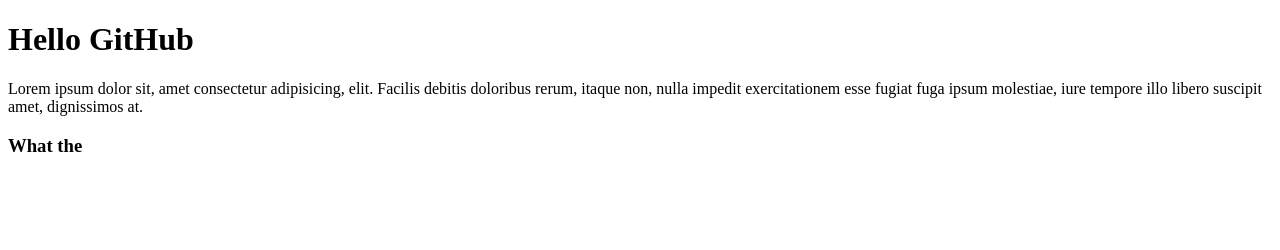
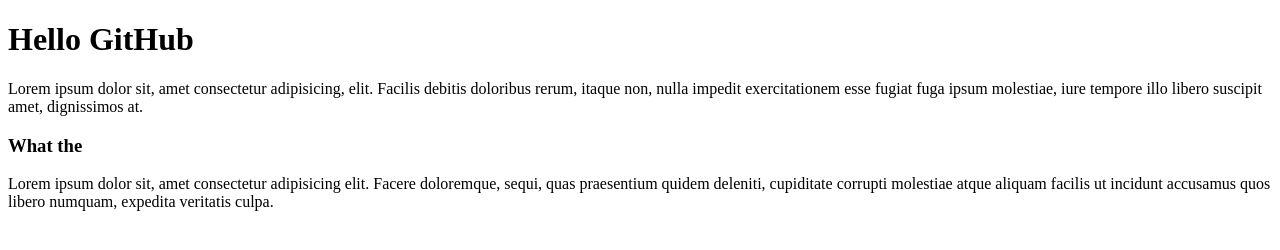
Before and after one commit to khasTema/my-first-gh-test, a plain HTML site: page index.html in a window 1280 px wide. Drawn offline with Linux system fonts and the light colour scheme.

Commit message:
added another P tad
thi time i try to do it via desctop

```diff
--- a/index.html
+++ b/index.html
@@ -9,5 +9,7 @@
 	<h1>Hello GitHub</h1>
 	<p>Lorem ipsum dolor sit, amet consectetur adipisicing, elit. Facilis debitis doloribus rerum, itaque non, nulla impedit exercitationem esse fugiat fuga ipsum molestiae, iure tempore illo libero suscipit amet, dignissimos at.</p>
 	<h3>What the</h3>
+	<p>Lorem ipsum dolor sit, amet consectetur adipisicing elit. Facere doloremque, sequi, quas praesentium quidem deleniti, cupiditate corrupti molestiae atque aliquam facilis ut incidunt accusamus quos libero numquam, expedita veritatis culpa.
+	</p>
 </body>
 </html>
```
Also changed, not shown: 1 other file.
